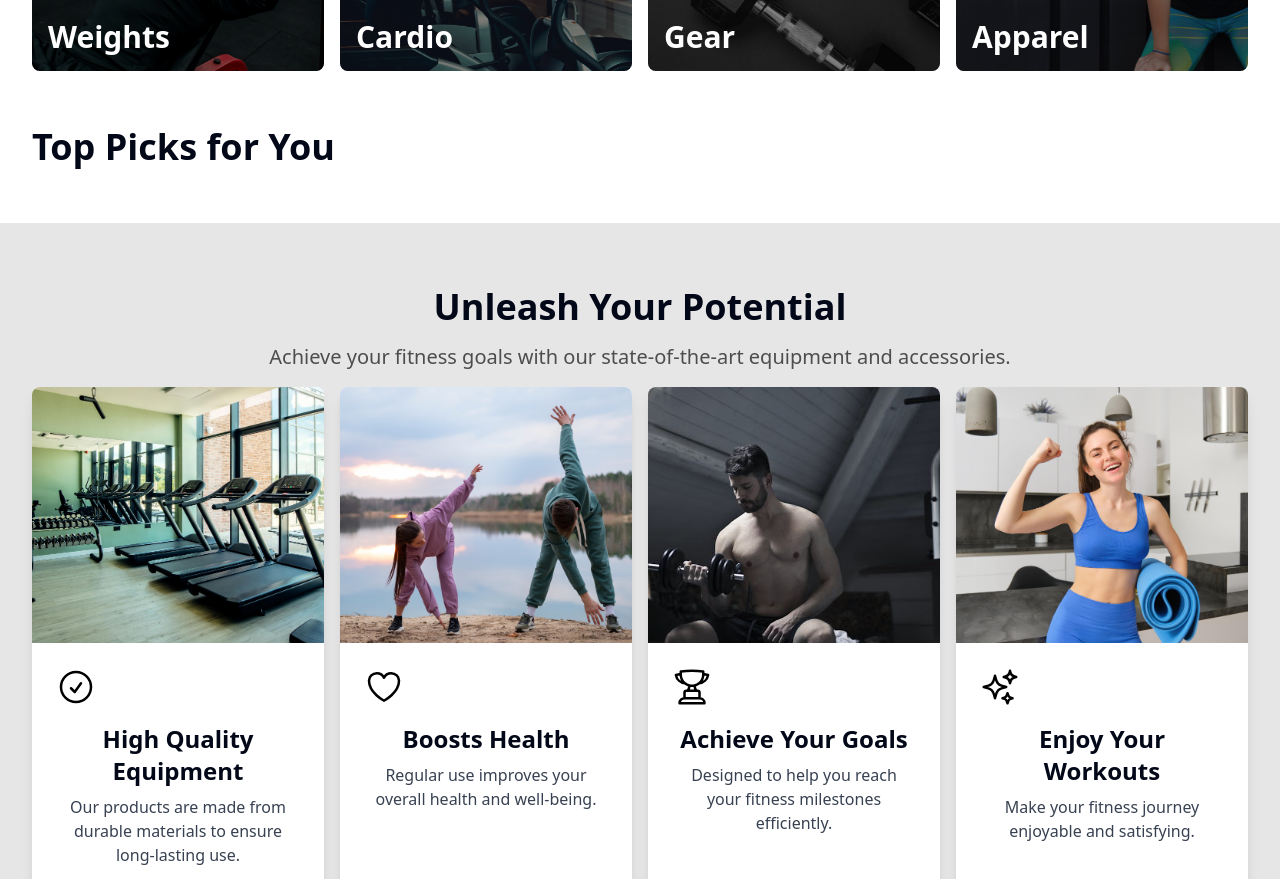
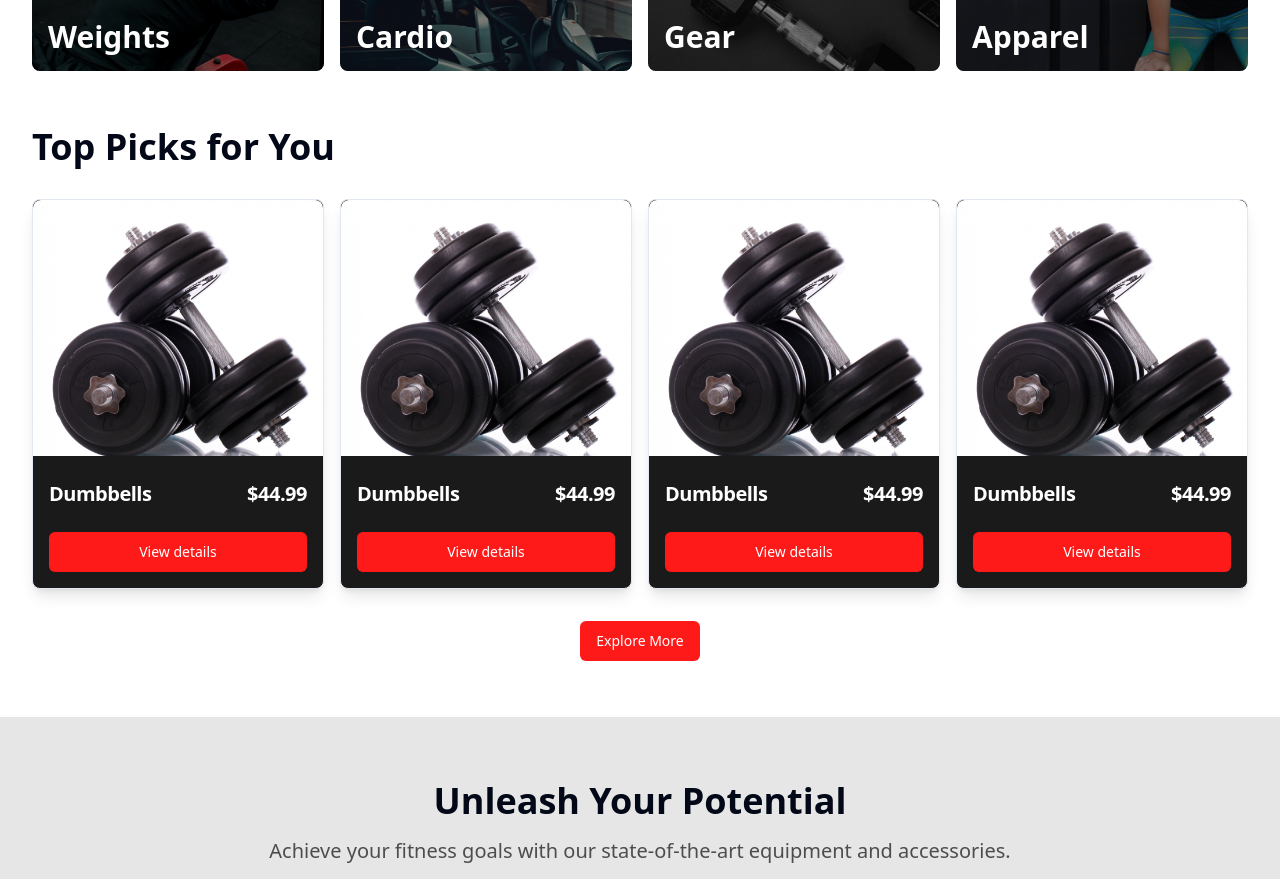
Before and after one commit to miavai649/fitkit-client, a React (Vite) app: page / in a window 1280 px wide. Shown: the part 1160-2039 px from the top of the page. Built offline with nearby package versions, Linux system fonts and the light colour scheme.

Commit message:
product card created

```diff
--- a/src/assets/index.tsx
+++ b/src/assets/index.tsx
@@ -15,3 +15,4 @@ export { default as highQuality } from './highQuality.jpg'
 export { default as healthyLife } from './heathlyLife.jpg'
 export { default as achiveGoal } from './achiveGoal.jpg'
 export { default as happyWorkout } from './happyWorkout.jpg'
+export { default as dumbbells } from './dumble.jpg'
--- a/src/components/Featured/Featured.tsx
+++ b/src/components/Featured/Featured.tsx
@@ -1,9 +1,114 @@
+import { dumbbells } from '@/assets'
+import { Button } from '../ui/button'
+import {
+  Card,
+  CardContent,
+  CardFooter,
+  CardHeader,
+  CardTitle
+} from '../ui/card'
+
 const Featured = () => {
   return (
-    <div className='container  mb-7 md:mb-14'>
-      <h3 className='text-2xl md:text-3xl lg:text-4xl font-bold mb-4 mb:mb-8'>
+    <div className='container mb-7 md:mb-14'>
+      <h3 className='text-2xl md:text-3xl lg:text-4xl font-bold mb-4 md:mb-8'>
         Top Picks for You
       </h3>
+      <div className='grid grid-cols-1 sm:grid-cols-2 lg:grid-cols-4 gap-4 mx-auto my-5'>
+        <Card className='bg-primary-500 rounded-lg shadow-lg overflow-hidden'>
+          <CardHeader className='p-0'>
+            <img
+              src={dumbbells}
+              className='w-full h-64 object-cover rounded-t-lg overflow-hidden'
+            />
+          </CardHeader>
+          <CardContent className='p-4'>
+            {/* <div className='flex items-center justify-between'>
+              <p className='text-xl font-bold text-white'>$44.99</p>
+            </div> */}
+            <CardTitle className='mt-2 text-xl font-semibold text-white flex justify-between'>
+              Dumbbells
+              <p className='text-xl font-bold text-white'>$44.99</p>
+            </CardTitle>
+          </CardContent>
+          <CardFooter className='p-4 pt-2'>
+            <Button className='w-full bg-secondary-500 hover:bg-primary-600 text-white'>
+              View details
+            </Button>
+          </CardFooter>
+        </Card>
+        <Card className='bg-primary-500 rounded-lg shadow-lg overflow-hidden'>
+          <CardHeader className='p-0'>
+            <img
+              src={dumbbells}
+              className='w-full h-64 object-cover rounded-t-lg overflow-hidden'
+            />
+          </CardHeader>
+          <CardContent className='p-4'>
+            {/* <div className='flex items-center justify-between'>
+              <p className='text-xl font-bold text-white'>$44.99</p>
+            </div> */}
+            <CardTitle className='mt-2 text-xl font-semibold text-white flex justify-between'>
+              Dumbbells
+              <p className='text-xl font-bold text-white'>$44.99</p>
+            </CardTitle>
+          </CardContent>
+          <CardFooter className='p-4 pt-2'>
+            <Button className='w-full bg-secondary-500 hover:bg-primary-600 text-white'>
+              View details
+            </Button>
+          </CardFooter>
+        </Card>
+        <Card className='bg-primary-500 rounded-lg shadow-lg overflow-hidden'>
+          <CardHeader className='p-0'>
+            <img
+              src={dumbbells}
+              className='w-full h-64 object-cover rounded-t-lg overflow-hidden'
+            />
+          </CardHeader>
+          <CardContent className='p-4'>
+            {/* <div className='flex items-center justify-between'>
+              <p className='text-xl font-bold text-white'>$44.99</p>
+            </div> */}
+            <CardTitle className='mt-2 text-xl font-semibold text-white flex justify-between'>
+              Dumbbells
+              <p className='text-xl font-bold text-white'>$44.99</p>
+            </CardTitle>
+          </CardContent>
+          <CardFooter className='p-4 pt-2'>
+            <Button className='w-full bg-secondary-500 hover:bg-primary-600 text-white'>
+              View details
+            </Button>
+          </CardFooter>
+        </Card>
+        <Card className='bg-primary-500 rounded-lg shadow-lg overflow-hidden'>
+          <CardHeader className='p-0'>
+            <img
+              src={dumbbells}
+              className='w-full h-64 object-cover rounded-t-lg overflow-hidden'
+            />
+          </CardHeader>
+          <CardContent className='p-4'>
+            {/* <div className='flex items-center justify-between'>
+              <p className='text-xl font-bold text-white'>$44.99</p>
+            </div> */}
+            <CardTitle className='mt-2 text-xl font-semibold text-white flex justify-between'>
+              Dumbbells
+              <p className='text-xl font-bold text-white'>$44.99</p>
+            </CardTitle>
+          </CardContent>
+          <CardFooter className='p-4 pt-2'>
+            <Button className='w-full bg-secondary-500 hover:bg-primary-600 text-white'>
+              View details
+            </Button>
+          </CardFooter>
+        </Card>
+      </div>
+      <div className='text-center mt-8'>
+        <Button className='bg-secondary-500 hover:bg-secondary-600 text-white'>
+          Explore More
+        </Button>
+      </div>
     </div>
   )
 }
--- /dev/null
+++ b/src/components/ui/card.tsx
@@ -0,0 +1,79 @@
+import * as React from "react"
+
+import { cn } from "@/lib/utils"
+
+const Card = React.forwardRef<
+  HTMLDivElement,
+  React.HTMLAttributes<HTMLDivElement>
+>(({ className, ...props }, ref) => (
+  <div
+    ref={ref}
+    className={cn(
+      "rounded-lg border bg-card text-card-foreground shadow-sm",
+      className
+    )}
+    {...props}
+  />
+))
+Card.displayName = "Card"
+
+const CardHeader = React.forwardRef<
+  HTMLDivElement,
+  React.HTMLAttributes<HTMLDivElement>
+>(({ className, ...props }, ref) => (
+  <div
+    ref={ref}
+    className={cn("flex flex-col space-y-1.5 p-6", className)}
+    {...props}
+  />
+))
+CardHeader.displayName = "CardHeader"
+
+const CardTitle = React.forwardRef<
+  HTMLParagraphElement,
+  React.HTMLAttributes<HTMLHeadingElement>
+>(({ className, ...props }, ref) => (
+  <h3
+    ref={ref}
+    className={cn(
+      "text-2xl font-semibold leading-none tracking-tight",
+      className
+    )}
+    {...props}
+  />
+))
+CardTitle.displayName = "CardTitle"
+
+const CardDescription = React.forwardRef<
+  HTMLParagraphElement,
+  React.HTMLAttributes<HTMLParagraphElement>
+>(({ className, ...props }, ref) => (
+  <p
+    ref={ref}
+    className={cn("text-sm text-muted-foreground", className)}
+    {...props}
+  />
+))
+CardDescription.displayName = "CardDescription"
+
+const CardContent = React.forwardRef<
+  HTMLDivElement,
+  React.HTMLAttributes<HTMLDivElement>
+>(({ className, ...props }, ref) => (
+  <div ref={ref} className={cn("p-6 pt-0", className)} {...props} />
+))
+CardContent.displayName = "CardContent"
+
+const CardFooter = React.forwardRef<
+  HTMLDivElement,
+  React.HTMLAttributes<HTMLDivElement>
+>(({ className, ...props }, ref) => (
+  <div
+    ref={ref}
+    className={cn("flex items-center p-6 pt-0", className)}
+    {...props}
+  />
+))
+CardFooter.displayName = "CardFooter"
+
+export { Card, CardHeader, CardFooter, CardTitle, CardDescription, CardContent }
```
Also changed, not shown: src/assets/dumble.jpg (added).
